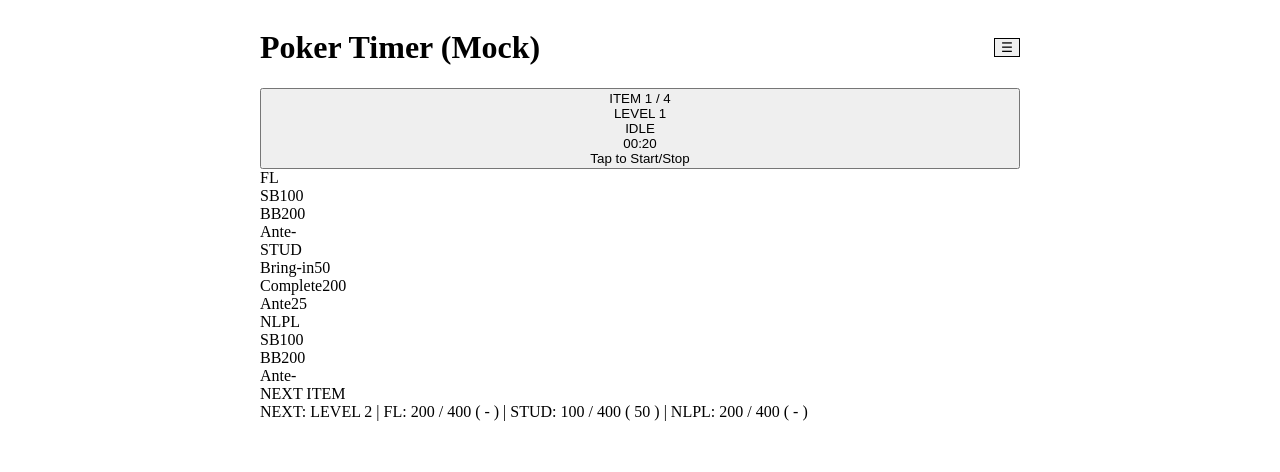
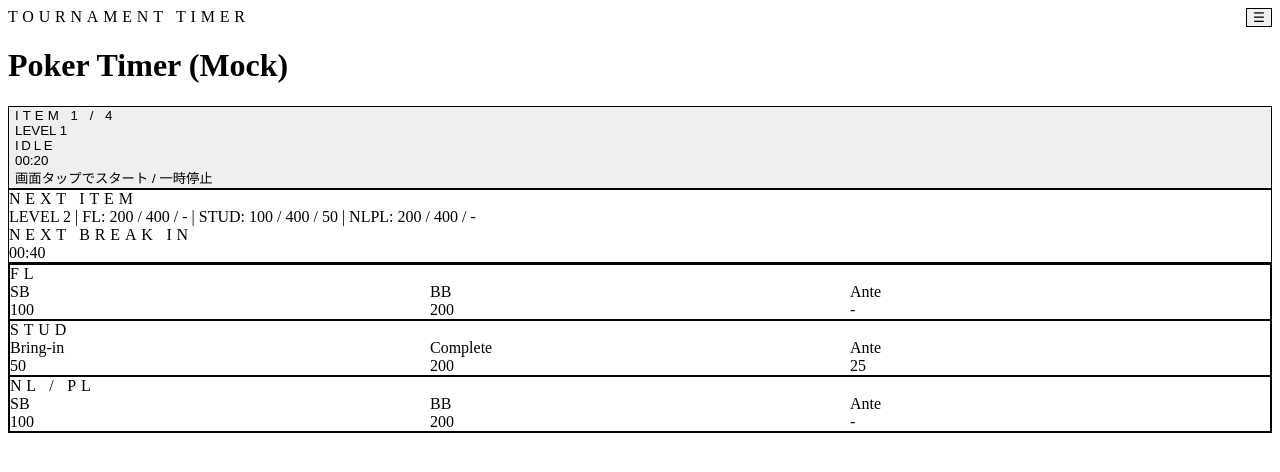
Before and after one commit to m-MCL3/poker-timer-app, a React (Vite) app: page / in a window 1280 px wide. Shown: the top 472 px of the page. Built offline with nearby package versions, Linux system fonts and the light colour scheme.

Commit message:
refactor:

```diff
--- a/src/app/composition/container.ts
+++ b/src/app/composition/container.ts
@@ -5,8 +5,9 @@ import {
   createInitialTimerState,
   type TimerState,
 } from "@/domain/entities/timerState";
+import { TournamentStructureStorage } from "@/infrastructure/persistence/tournamentStructureStorage";
 import type { StoragePort } from "@/usecases/ports/storage";
-import { TournamentStructureStorage } from "@/infrastructure/persistence/tournamentStructureStorage";
+import { TimerUsecase } from "@/usecases/timer/timerUsecase";
 
 type TimerStoreListener = () => void;
 
@@ -28,7 +29,9 @@ function createTimerStore(initialState: TimerState): TimerStore {
     },
     subscribe: (listener) => {
       listeners.add(listener);
-      return () => listeners.delete(listener);
+      return () => {
+        listeners.delete(listener);
+      };
     },
   };
 }
@@ -38,6 +41,7 @@ export type AppContainer = {
   storage: StoragePort;
   timerStore: TimerStore;
   structureStorage: TournamentStructureStorage;
+  timerUsecase: TimerUsecase;
 };
 
 export function createContainer(): AppContainer {
@@ -47,11 +51,13 @@ export function createContainer(): AppContainer {
     createInitialTimerState(sampleTournamentStructure),
   );
   const structureStorage = new TournamentStructureStorage(storage);
+  const timerUsecase = new TimerUsecase({ clock, timerStore });
 
   return {
     clock,
     storage,
     timerStore,
     structureStorage,
+    timerUsecase,
   };
 }
--- a/src/ui/components/BlindsPanel.tsx
+++ b/src/ui/components/BlindsPanel.tsx
@@ -1,40 +1,92 @@
+import type { GameKindId } from "@/domain/entities/blinds";
 import type { SnapshotBlindGroup } from "@/usecases/timer/timerSnapshot";
 
 type Props = {
-  blinds: SnapshotBlindGroup[];
+  blindGroups: SnapshotBlindGroup[];
 };
 
+function gameKindLabel(gameKind: GameKindId): string {
+  if (gameKind === "fl") {
+    return "FL";
+  }
+
+  if (gameKind === "stud") {
+    return "STUD";
+  }
+
+  return "NL / PL";
+}
+
+function slotLabels(gameKind: GameKindId): {
+  sb: string;
+  bb: string;
+  ante: string;
+} {
+  if (gameKind === "stud") {
+    return {
+      sb: "Bring-in",
+      bb: "Complete",
+      ante: "Ante",
+    };
+  }
+
+  return {
+    sb: "SB",
+    bb: "BB",
+    ante: "Ante",
+  };
+}
+
 export default function BlindsPanel(props: Props) {
-  const items = Array.isArray(props.blinds) ? props.blinds : [];
+  const items = Array.isArray(props.blindGroups) ? props.blindGroups : [];
 
   return (
-    <section className="blinds-panel">
-      {items.map((group) => (
-        <div key={group.gameKind} className="blinds-panel__card">
-          <div className="blinds-panel__title">
-            {group.gameKind.toUpperCase()}
+    <section className="rounded-3xl border border-white/10 bg-white/5 p-4 shadow-lg backdrop-blur">
+      <div className="space-y-4">
+        {items.map((group) => {
+          const labels = slotLabels(group.gameKind);
+
+          return (
+            <div
+              key={group.gameKind}
+              className="rounded-2xl border border-white/10 bg-slate-900/40 p-4"
+            >
+              <div className="text-xs font-semibold tracking-[0.3em] text-slate-400">
+                {gameKindLabel(group.gameKind)}
               </div>
 
-          <div className="blinds-panel__row">
-            <span>{group.labels.left}</span>
-            <span>{group.blinds.sb}</span>
+              <div className="mt-3 grid grid-cols-3 gap-3">
+                <div>
+                  <div className="text-xs text-slate-400">{labels.sb}</div>
+                  <div className="mt-1 text-lg font-semibold text-white">
+                    {group.blinds.sb}
+                  </div>
                 </div>
 
-          <div className="blinds-panel__row">
-            <span>{group.labels.mid}</span>
-            <span>{group.blinds.bb}</span>
+                <div>
+                  <div className="text-xs text-slate-400">{labels.bb}</div>
+                  <div className="mt-1 text-lg font-semibold text-white">
+                    {group.blinds.bb}
+                  </div>
                 </div>
 
-          <div className="blinds-panel__row">
-            <span>{group.labels.right}</span>
-            <span>{group.blinds.ante}</span>
+                <div>
+                  <div className="text-xs text-slate-400">{labels.ante}</div>
+                  <div className="mt-1 text-lg font-semibold text-white">
+                    {group.blinds.ante}
                   </div>
                 </div>
-      ))}
+              </div>
+            </div>
+          );
+        })}
 
         {items.length === 0 && (
-        <div className="blinds-panel__empty">（ブラインド情報がありません）</div>
+          <div className="rounded-2xl border border-dashed border-white/10 px-4 py-6 text-sm text-slate-400">
+            ブラインド情報がありません。
+          </div>
         )}
+      </div>
     </section>
   );
 }
--- a/src/ui/components/NextItemPanel.tsx
+++ b/src/ui/components/NextItemPanel.tsx
@@ -1,12 +1,30 @@
 type Props = {
-  text: string;
+  nextItemText: string;
+  nextBreakText: string;
 };
 
 export default function NextItemPanel(props: Props) {
   return (
-    <section className="next-level-panel">
-      <div className="next-level-panel__title">NEXT ITEM</div>
-      <div className="next-level-panel__body">{props.text}</div>
+    <section className="rounded-3xl border border-white/10 bg-white/5 p-4 shadow-lg backdrop-blur">
+      <div className="grid gap-4 md:grid-cols-2">
+        <div>
+          <div className="text-xs font-semibold tracking-[0.3em] text-slate-400">
+            NEXT ITEM
+          </div>
+          <div className="mt-2 text-base font-medium text-white">
+            {props.nextItemText}
+          </div>
+        </div>
+
+        <div>
+          <div className="text-xs font-semibold tracking-[0.3em] text-slate-400">
+            NEXT BREAK IN
+          </div>
+          <div className="mt-2 text-base font-medium text-white">
+            {props.nextBreakText}
+          </div>
+        </div>
+      </div>
     </section>
   );
 }
--- a/src/ui/components/TimerBoard.tsx
+++ b/src/ui/components/TimerBoard.tsx
@@ -6,7 +6,7 @@ type Props = {
   totalItemCount: number;
   currentItemLabel: string;
   remainingText: string;
-  onTap: () => void;
+  onToggleRequested: () => void;
 };
 
 function statusLabel(status: TimerStatus): string {
@@ -27,14 +27,30 @@ function statusLabel(status: TimerStatus): string {
 
 export default function TimerBoard(props: Props) {
   return (
-    <button type="button" className="timer-board" onClick={props.onTap}>
-      <div className="timer-board__item-count">
+    <button
+      type="button"
+      onClick={props.onToggleRequested}
+      className="w-full rounded-3xl border border-white/10 bg-white/5 px-6 py-8 text-left shadow-lg backdrop-blur transition hover:bg-white/10"
+    >
+      <div className="text-xs font-semibold tracking-[0.3em] text-slate-400">
         ITEM {props.currentItemNumber} / {props.totalItemCount}
       </div>
-      <div className="timer-board__item-label">{props.currentItemLabel}</div>
-      <div className="timer-board__status">{statusLabel(props.status)}</div>
-      <div className="timer-board__time">{props.remainingText}</div>
-      <div className="timer-board__hint">Tap to Start/Stop</div>
+
+      <div className="mt-4 text-3xl font-semibold text-white">
+        {props.currentItemLabel}
+      </div>
+
+      <div className="mt-2 text-sm font-medium tracking-[0.2em] text-cyan-300">
+        {statusLabel(props.status)}
+      </div>
+
+      <div className="mt-6 text-6xl font-semibold tabular-nums text-white">
+        {props.remainingText}
+      </div>
+
+      <div className="mt-4 text-sm text-slate-400">
+        画面タップでスタート / 一時停止
+      </div>
     </button>
   );
 }
--- a/src/ui/pages/TimerPage.tsx
+++ b/src/ui/pages/TimerPage.tsx
@@ -1,18 +1,10 @@
-import { useEffect, useMemo, useState } from "react";
+import { useEffect, useState } from "react";
 import { useContainer } from "@/app/composition/containerContext";
-import type { TimerState } from "@/domain/entities/timerState";
-import {
-  createTimerSnapshot,
-  goToNextItem,
-  goToPreviousItem,
-  resetTimer,
-  tickTimer,
-  toggleTimer,
-} from "@/usecases/timer/timerUsecase";
+import BlindsPanel from "@/ui/components/BlindsPanel";
+import MenuButton from "@/ui/components/MenuButton";
+import NextItemPanel from "@/ui/components/NextItemPanel";
 import TimerBoard from "@/ui/components/TimerBoard";
-import BlindsPanel from "@/ui/components/BlindsPanel";
-import NextItemPanel from "@/ui/components/NextItemPanel";
-import MenuButton from "@/ui/components/MenuButton";
+import type { TimerSnapshot } from "@/usecases/timer/timerSnapshot";
 
 function pad2(value: number): string {
   return String(value).padStart(2, "0");
@@ -25,78 +17,63 @@ function formatMMSS(ms: number): string {
   return `${pad2(minutes)}:${pad2(seconds)}`;
 }
 
+function formatNextBreakText(snapshot: TimerSnapshot): string {
+  if (snapshot.nextBreakRemainingMs === null) {
+    return "NO BREAK";
+  }
+
+  if (snapshot.nextBreakRemainingMs === 0) {
+    return "NOW";
+  }
+
+  return formatMMSS(snapshot.nextBreakRemainingMs);
+}
+
 export default function TimerPage() {
-  const { clock, timerStore } = useContainer();
-  const [timerState, setTimerState] = useState<TimerState>(() =>
-    timerStore.getState(),
-  );
-  const [nowEpochMs, setNowEpochMs] = useState<number>(() => clock.nowEpochMs());
+  const { timerUsecase } = useContainer();
+  const [snapshot, setSnapshot] = useState(() => timerUsecase.getSnapshot());
 
   useEffect(() => {
-    return timerStore.subscribe(() => {
-      setTimerState(timerStore.getState());
+    setSnapshot(timerUsecase.getSnapshot());
+
+    const unsubscribe = timerUsecase.subscribe(() => {
+      setSnapshot(timerUsecase.getSnapshot());
     });
-  }, [timerStore]);
 
-  useEffect(() => {
-    const intervalId = window.setInterval(() => {
-      const now = clock.nowEpochMs();
-      setNowEpochMs(now);
+    const stopAutoTick = timerUsecase.startAutoTick(250);
 
-      timerStore.setState(
-        tickTimer({
-          state: timerStore.getState(),
-          nowEpochMs: now,
-        }),
-      );
-    }, 250);
-
-    return () => window.clearInterval(intervalId);
-  }, [clock, timerStore]);
-
-  const snapshot = useMemo(
-    () =>
-      createTimerSnapshot({
-        state: timerState,
-        nowEpochMs,
-      }),
-    [nowEpochMs, timerState],
-  );
+    return () => {
+      stopAutoTick();
+      unsubscribe();
+    };
+  }, [timerUsecase]);
 
   return (
-    <div className="mx-auto flex min-h-screen max-w-[760px] flex-col gap-4 px-4 py-6 text-zinc-50">
-      <div className="flex items-center justify-between">
-        <h1 className="text-lg font-semibold">{snapshot.title}</h1>
+    <div className="mx-auto flex min-h-screen w-full max-w-6xl flex-col gap-6 px-4 py-6 text-white">
+      <div className="flex items-start justify-between gap-4">
+        <div>
+          <div className="text-xs font-semibold tracking-[0.3em] text-slate-400">
+            TOURNAMENT TIMER
+          </div>
+          <h1 className="mt-2 text-2xl font-semibold text-white">
+            {snapshot.title}
+          </h1>
+        </div>
 
         <MenuButton
           onResetRequested={() => {
             if (!confirm("Resetして idle に戻します。よろしいですか？")) {
               return;
             }
-
-            timerStore.setState(resetTimer(timerStore.getState()));
+            timerUsecase.reset();
           }}
-          onNextRequested={() =>
-            timerStore.setState(
-              goToNextItem({
-                state: timerStore.getState(),
-                nowEpochMs: clock.nowEpochMs(),
-              }),
-            )
-          }
-          onPrevRequested={() =>
-            timerStore.setState(
-              goToPreviousItem({
-                state: timerStore.getState(),
-                nowEpochMs: clock.nowEpochMs(),
-              }),
-            )
-          }
+          onNextRequested={() => timerUsecase.next()}
+          onPrevRequested={() => timerUsecase.previous()}
         />
       </div>
 
       {snapshot.showBreakBanner && (
-        <div className="rounded-2xl border border-amber-400/40 bg-amber-500/10 px-4 py-3 text-center text-sm font-semibold tracking-[0.2em] text-amber-100">
+        <div className="rounded-2xl border border-amber-400/30 bg-amber-400/10 px-4 py-3 text-sm font-semibold tracking-[0.2em] text-amber-200">
           BREAK TIME
         </div>
       )}
@@ -107,21 +84,17 @@ export default function TimerPage() {
         totalItemCount={snapshot.totalItemCount}
         currentItemLabel={snapshot.currentItemLabel}
         remainingText={formatMMSS(snapshot.remainingMs)}
-        onTap={() =>
-          timerStore.setState(
-            toggleTimer({
-              state: timerStore.getState(),
-              nowEpochMs: clock.nowEpochMs(),
-            }),
-          )
-        }
+        onToggleRequested={() => timerUsecase.toggle()}
+      />
+
+      <NextItemPanel
+        nextItemText={snapshot.nextItemText}
+        nextBreakText={formatNextBreakText(snapshot)}
       />
 
       {snapshot.showCurrentBlinds && (
-        <BlindsPanel blinds={snapshot.currentBlindGroups} />
+        <BlindsPanel blindGroups={snapshot.currentBlindGroups} />
       )}
-
-      <NextItemPanel text={snapshot.nextItemText} />
     </div>
   );
 }
--- a/src/usecases/timer/timerSnapshot.ts
+++ b/src/usecases/timer/timerSnapshot.ts
@@ -1,15 +1,8 @@
-import {
-  formatBlindValue,
-  labelsFor,
-  type BlindLabels,
-  type BlindsByGame,
-  type GameKindId,
-} from "@/domain/entities/blinds";
+import { formatBlindValue, type BlindsByGame, type GameKindId } from "@/domain/entities/blinds";
 import type { TimerStatus } from "@/domain/entities/timerState";
 
 export type SnapshotBlindGroup = {
   gameKind: GameKindId;
-  labels: BlindLabels;
   blinds: {
     sb: string;
     bb: string;
@@ -23,7 +16,6 @@ export type TimerSnapshot = {
   currentItemIndex: number;
   currentItemNumber: number;
   totalItemCount: number;
-  currentItemOrderText: string;
   currentItemKind: "level" | "break";
   currentItemLabel: string;
   remainingMs: number;
@@ -31,14 +23,12 @@ export type TimerSnapshot = {
   showCurrentBlinds: boolean;
   currentBlindGroups: SnapshotBlindGroup[];
   nextItemText: string;
+  nextBreakRemainingMs: number | null;
 };
 
-export function createBlindGroupSnapshot(
-  blinds: BlindsByGame,
-): SnapshotBlindGroup[] {
+export function createBlindGroupSnapshot(blinds: BlindsByGame): SnapshotBlindGroup[] {
   return (["fl", "stud", "nlpl"] as const).map((gameKind) => ({
     gameKind,
-    labels: labelsFor(gameKind),
     blinds: {
       sb: formatBlindValue(blinds[gameKind].sb),
       bb: formatBlindValue(blinds[gameKind].bb),
--- a/src/usecases/timer/timerUsecase.ts
+++ b/src/usecases/timer/timerUsecase.ts
@@ -1,18 +1,33 @@
-import { GAME_KIND_ORDER, EMPTY_BLINDS } from "@/domain/entities/blinds";
+import { EMPTY_BLINDS, GAME_KIND_ORDER } from "@/domain/entities/blinds";
 import {
   createInitialTimerState,
   type TimerState,
   type TimerStatus,
 } from "@/domain/entities/timerState";
-import type {
-  TournamentStructure,
-  TournamentStructureItem,
+import {
+  assertTournamentStructure,
+  cloneTournamentStructure,
+  type TournamentStructure,
+  type TournamentStructureItem,
 } from "@/domain/entities/tournamentStructure";
-import { cloneTournamentStructure } from "@/domain/entities/tournamentStructure";
+import type { Clock } from "@/usecases/ports/clock";
 import {
   createBlindGroupSnapshot,
   type TimerSnapshot,
 } from "@/usecases/timer/timerSnapshot";
+
+type TimerStoreListener = () => void;
+
+type TimerStore = {
+  getState: () => TimerState;
+  setState: (nextState: TimerState) => void;
+  subscribe: (listener: TimerStoreListener) => () => void;
+};
+
+type Dependencies = {
+  clock: Clock;
+  timerStore: TimerStore;
+};
 
 function clampNonNegative(value: number): number {
   return value < 0 ? 0 : value;
@@ -32,9 +47,7 @@ function computeRemainingMs(state: TimerState, nowEpochMs: number): number {
   }
 
   if (state.status === "paused") {
-    return clampNonNegative(
-      state.pausedRemainingMs ?? currentItemDurationMs(state),
-    );
+    return clampNonNegative(state.pausedRemainingMs ?? currentItemDurationMs(state));
   }
 
   if (state.status === "idle") {
@@ -73,17 +86,14 @@ function findItemIndexByOffset(
   return nextIndex;
 }
 
-function buildBlindText(
-  item: Extract<TournamentStructureItem, { kind: "level" }>,
-): string {
+function buildBlindText(item: Extract<TournamentStructureItem, { kind: "level" }>): string {
   return GAME_KIND_ORDER.map((gameKind) => {
     const triple = item.blinds[gameKind];
     const sb = triple.sb === null || triple.sb === 0 ? "-" : String(triple.sb);
     const bb = triple.bb === null || triple.bb === 0 ? "-" : String(triple.bb);
-    const ante =
-      triple.ante === null || triple.ante === 0 ? "-" : String(triple.ante);
+    const ante = triple.ante === null || triple.ante === 0 ? "-" : String(triple.ante);
 
-    return `${gameKind.toUpperCase()}: ${sb} / ${bb} ( ${ante} )`;
+    return `${gameKind.toUpperCase()}: ${sb} / ${bb} / ${ante}`;
   }).join(" | ");
 }
 
@@ -111,15 +121,45 @@ function buildNextItemText(
   const nextItem = structure.items[itemIndex + 1];
 
   if (!nextItem) {
-    return "NEXT: （最終項目）";
+    return "最終項目です";
   }
 
   if (nextItem.kind === "break") {
-    return "NEXT: BREAK";
+    return "BREAK";
   }
 
   const levelNumber = countLevelsUpToItem(structure, itemIndex + 1);
-  return `NEXT: LEVEL ${levelNumber} | ${buildBlindText(nextItem)}`;
+  return `LEVEL ${levelNumber} | ${buildBlindText(nextItem)}`;
+}
+
+function computeNextBreakRemainingMs(
+  state: TimerState,
+  nowEpochMs: number,
+): number | null {
+  const { structure, currentItemIndex } = state;
+  const activeItem = structure.items[currentItemIndex];
+
+  if (!activeItem) {
+    return null;
+  }
+
+  if (activeItem.kind === "break") {
+    return 0;
+  }
+
+  let totalMs = computeRemainingMs(state, nowEpochMs);
+
+  for (let index = currentItemIndex + 1; index < structure.items.length; index += 1) {
+    const item = structure.items[index];
+
+    if (item.kind === "break") {
+      return totalMs;
+    }
+
+    totalMs += item.durationMs;
+  }
+
+  return null;
 }
 
 function moveToItem(input: {
@@ -176,6 +216,7 @@ function advanceRunningTimer(input: {
     }
 
     const nextItemIndex = nextState.currentItemIndex + 1;
+
     if (nextItemIndex >= nextState.structure.items.length) {
       return {
         ...nextState,
@@ -347,7 +388,9 @@ export function replaceTournamentStructure(input: {
     throw new Error("Timer is running. Structure cannot be applied.");
   }
 
-  const structure = cloneTournamentStructure(input.structure);
+  const structure = assertTournamentStructure(
+    cloneTournamentStructure(input.structure),
+  );
   const currentItemIndex = Math.min(
     input.state.currentItemIndex,
     structure.items.length - 1,
@@ -394,7 +437,6 @@ export function createTimerSnapshot(input: {
     currentItemIndex,
     currentItemNumber: currentItemIndex + 1,
     totalItemCount: syncedState.structure.items.length,
-    currentItemOrderText: `ITEM ${currentItemIndex + 1} / ${syncedState.structure.items.length}`,
     currentItemKind: item.kind,
     currentItemLabel: buildCurrentItemLabel(
       syncedState.structure,
@@ -407,9 +449,87 @@ export function createTimerSnapshot(input: {
       item.kind === "level"
         ? createBlindGroupSnapshot(item.blinds)
         : createBlindGroupSnapshot(EMPTY_BLINDS),
-    nextItemText: buildNextItemText(
-      syncedState.structure,
-      currentItemIndex,
+    nextItemText: buildNextItemText(syncedState.structure, currentItemIndex),
+    nextBreakRemainingMs: computeNextBreakRemainingMs(
+      syncedState,
+      input.nowEpochMs,
     ),
   };
 }
+
+export class TimerUsecase {
+  private readonly clock: Clock;
+  private readonly timerStore: TimerStore;
+  private tickerId: number | null = null;
+
+  constructor(deps: Dependencies) {
+    this.clock = deps.clock;
+    this.timerStore = deps.timerStore;
+  }
+
+  getSnapshot(): TimerSnapshot {
+    return createTimerSnapshot({
+      state: this.timerStore.getState(),
+      nowEpochMs: this.clock.nowEpochMs(),
+    });
+  }
+
+  subscribe(listener: () => void): () => void {
+    return this.timerStore.subscribe(listener);
+  }
+
+  startAutoTick(intervalMs = 250): () => void {
+    this.stopAutoTick();
+
+    this.tickerId = window.setInterval(() => {
+      this.timerStore.setState(
+        tickTimer({
+          state: this.timerStore.getState(),
+          nowEpochMs: this.clock.nowEpochMs(),
+        }),
+      );
+    }, intervalMs);
+
+    return () => {
+      this.stopAutoTick();
+    };
+  }
+
+  stopAutoTick(): void {
+    if (this.tickerId !== null) {
+      window.clearInterval(this.tickerId);
+      this.tickerId = null;
+    }
+  }
+
+  toggle(): void {
+    this.timerStore.setState(
+      toggleTimer({
+        state: this.timerStore.getState(),
+        nowEpochMs: this.clock.nowEpochMs(),
+      }),
+    );
+  }
+
+  next(): void {
+    this.timerStore.setState(
+      goToNextItem({
+        state: this.timerStore.getState(),
+        nowEpochMs: this.clock.nowEpochMs(),
+      }),
+    );
+  }
+
+  previous(): void {
+    this.timerStore.setState(
+      goToPreviousItem({
+        state: this.timerStore.getState(),
+        nowEpochMs: this.clock.nowEpochMs(),
+      }),
+    );
+  }
+
+  reset(): void {
+    this.timerStore.setState(resetTimer(this.timerStore.getState()));
+  }
+}
```
Lines whose indentation alone changed are shown as unchanged.
